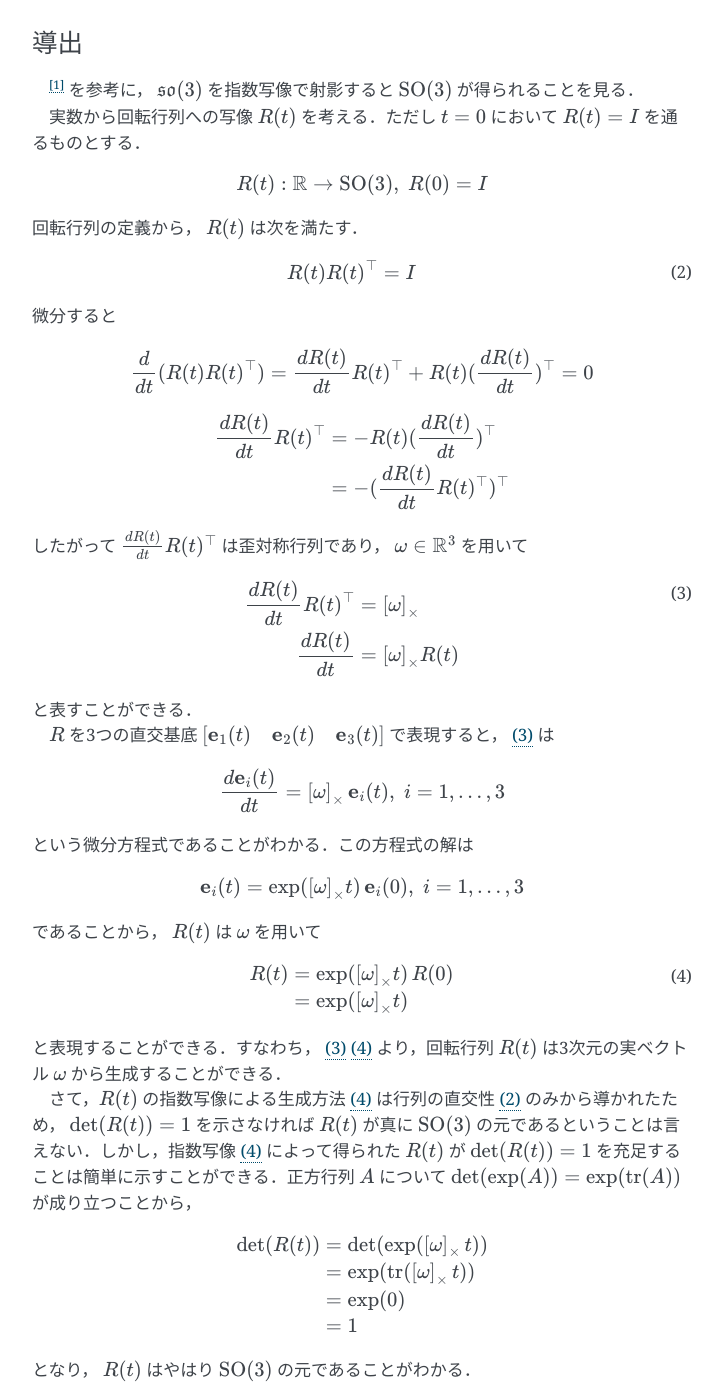
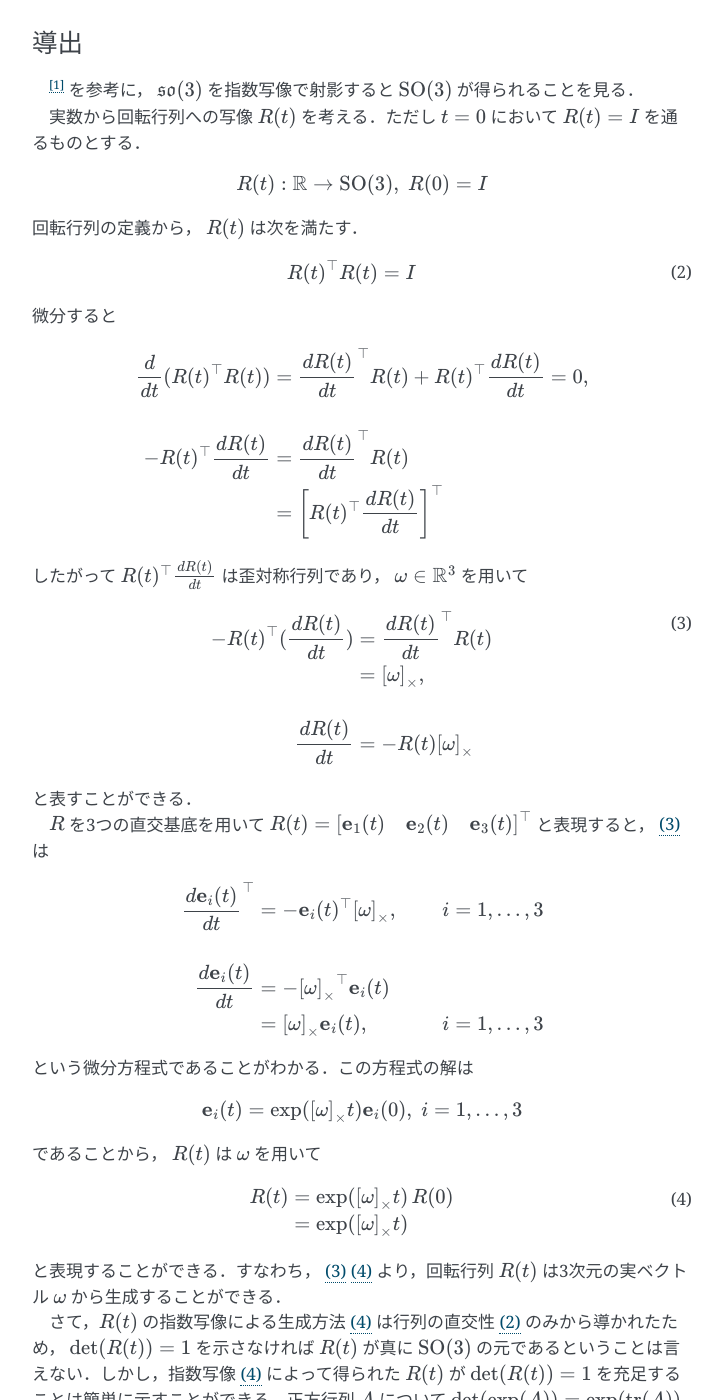
Before and after one commit to IshitaTakeshi/ishitatakeshi.github.io, a Sphinx documentation site: the page built from source/so3.rst, in a window 1280 px wide and 1400 px high, scrolled down 1099 px. Shown: the whole window, without its empty margins (388-1110 px from the left). Built offline with Sphinx 7.4.7, drawn with Linux system fonts in a browser that asks for light colours.

Commit message:
Update the explanation of so(3) exponential map

```diff
--- a/source/so3.rst
+++ b/source/so3.rst
@@ -64,7 +64,7 @@
 
 
 .. math::
-    R(t) R(t)^{\top} = I
+    R(t)^{\top} R(t) = I
     :label: orthogonality
 
 
@@ -72,41 +72,41 @@
 
 
 .. math::
-    \frac{d}{dt} (R(t)R(t)^{\top})
-    = \frac{d R(t)}{dt} R(t)^{\top} + R(t)(\frac{d R(t)}{dt})^{\top}
-    = 0
+    \begin{align}
+    \frac{d}{dt} (R(t)^{\top}R(t)) &= \frac{d R(t)}{dt}^{\top} R(t) + R(t)^{\top}\frac{d R(t)}{dt} = 0, \\ \\
+    -R(t)^{\top}\frac{d R(t)}{dt} &= {\frac{d R(t)}{dt}}^{\top} R(t) \\
+        &= \left[R(t)^{\top}\frac{d R(t)}{dt}\right]^{\top}
+    \end{align}
+
+
+したがって :math:`R(t)^{\top}\frac{d R(t)}{dt}` は歪対称行列であり， :math:`\omega \in \mathbb{R}^{3}` を用いて
 
 .. math::
     \begin{align}
-        \frac{d R(t)}{dt} R(t)^{\top}
-        &= -R(t)(\frac{d R(t)}{dt})^{\top} \\
-        &= -(\frac{d R(t)}{dt} R(t)^{\top})^{\top}
-    \end{align}
-
-
-したがって :math:`\frac{d R(t)}{dt} R(t)^{\top}` は歪対称行列であり， :math:`\omega \in \mathbb{R}^{3}` を用いて
-
-
-.. math::
-    \begin{align}
-        \frac{d R(t)}{dt} R(t)^{\top} &= \skew{\mbf{\omega}} \\
-        \frac{d R(t)}{dt} &= \skew{\mbf{\omega}} R(t)
+        -R(t)^{\top}(\frac{d R(t)}{dt})
+        &= \frac{d R(t)}{dt}^{\top} R(t) \\
+        &= \skew{\mbf{\omega}}, \\\\
+        \frac{d R(t)}{dt} &= -R(t)\skew{\mbf{\omega}}
     \end{align}
     :label: differential-equation-so3
 
 | と表すことができる．
-| 　:math:`R` を3つの直交基底 :math:`\begin{bmatrix} \mbf{e}_{1}(t) & \mbf{e}_{2}(t) & \mbf{e}_{3}(t) \end{bmatrix}` で表現すると， :eq:`differential-equation-so3` は
+| 　:math:`R` を3つの直交基底を用いて :math:`R(t) = \begin{bmatrix} \mbf{e}_{1}(t) & \mbf{e}_{2}(t) & \mbf{e}_{3}(t) \end{bmatrix}^{\top}` と表現すると， :eq:`differential-equation-so3` は
 
 
 .. math::
-    \frac{d \mbf{e}_{i}(t)}{dt} = \skew{\mbf{\omega}} \, \mbf{e}_{i}(t),\; i = 1,\dots,3
+   \begin{align}
+    \frac{d \mbf{e}_{i}(t)}{dt}^{\top} &= -\mbf{e}_{i}(t)^{\top}\skew{\mbf{\omega}},\; &&i = 1,\dots,3  \\  \\
+    \frac{d \mbf{e}_{i}(t)}{dt} &= -\skew{\mbf{\omega}}^{\top}\mbf{e}_{i}(t)  \\
+                                &= \skew{\mbf{\omega}}\mbf{e}_{i}(t),\; &&i = 1,\dots,3
+   \end{align}
 
 
 という微分方程式であることがわかる．この方程式の解は
 
 
 .. math::
-    \mbf{e}_{i}(t) = \exp(\skew{\mbf{\omega}} t) \, \mbf{e}_{i}(0),\; i = 1,\dots,3
+    \mbf{e}_{i}(t) = \exp(\skew{\mbf{\omega}} t)\mbf{e}_{i}(0) ,\; i = 1,\dots,3
 
 
 であることから， :math:`R(t)` は :math:`\mbf{\omega}` を用いて
```
